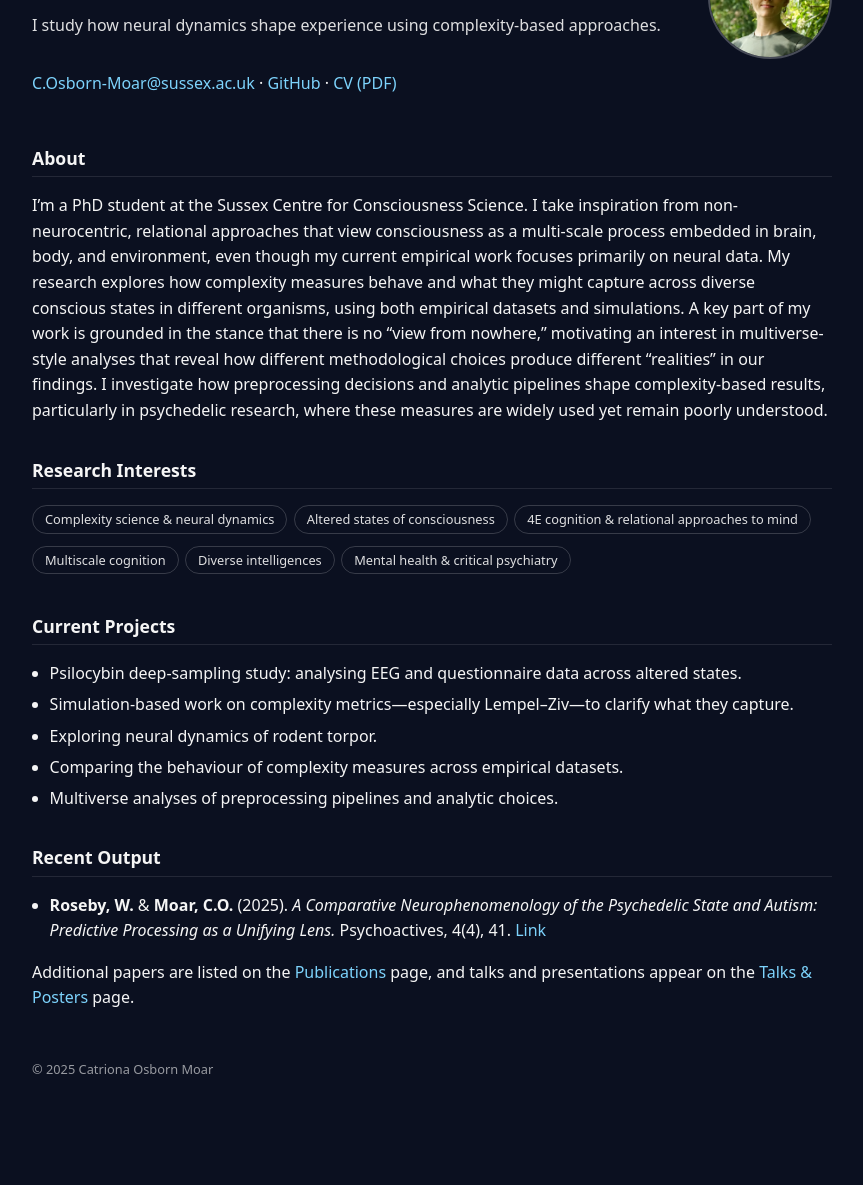
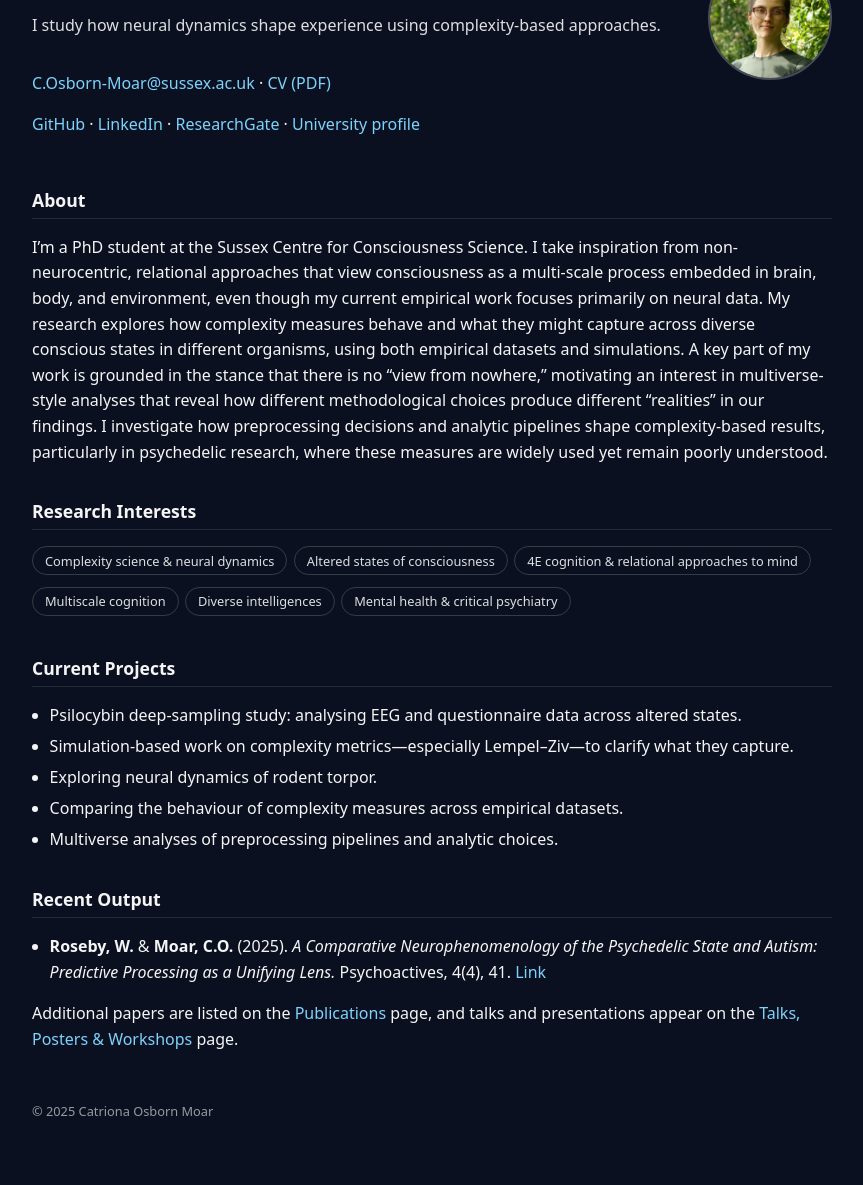
Before and after one commit to CatrionaOM/CatrionaOM.github.io, a plain HTML site: page index.html in a window 1280 px wide. Shown: the part 239-1424 px from the top of the page, without its empty margins (208-1071 px from the left). Before the commit the page ends 1382 px from the top, so only its background shows below. Drawn offline with Linux system fonts and the light colour scheme.

Commit message:
Update index.html

```diff
--- a/index.html
+++ b/index.html
@@ -134,11 +134,16 @@
       <p class="tagline">
         I study how neural dynamics shape experience using complexity-based approaches.
       </p>
-      <p>
-        <a href="mailto:C.Osborn-Moar@sussex.ac.uk">C.Osborn-Moar@sussex.ac.uk</a> ·
-        <a href="https://github.com/CatrionaOM" target="_blank" rel="noopener noreferrer">GitHub</a> ·
-        <a href="media/CV.pdf" target="_blank" rel="noopener noreferrer">CV (PDF)</a>
-      </p>
+        <p>
+          <a href="mailto:C.Osborn-Moar@sussex.ac.uk">C.Osborn-Moar@sussex.ac.uk</a> ·
+          <a href="media/CV.pdf" target="_blank" rel="noopener noreferrer">CV (PDF)</a>
+        </p>
+        <p>
+          <a href="https://github.com/CatrionaOM" target="_blank" rel="noopener noreferrer">GitHub</a> ·
+          <a href="https://www.linkedin.com/in/catriona-om/" target="_blank" rel="noopener noreferrer">LinkedIn</a> ·
+          <a href="https://www.researchgate.net/profile/Catriona-Osborn-Moar" target="_blank" rel="noopener noreferrer">ResearchGate</a> ·
+          <a href="https://profiles.sussex.ac.uk/p568029-catriona-osborn-moar" target="_blank" rel="noopener noreferrer">University profile</a>
+        </p>
     </div>
 
     <img
@@ -201,7 +206,7 @@
       <p>
         Additional papers are listed on the
         <a href="publications.html">Publications</a> page, and talks and presentations appear on the
-        <a href="talks.html">Talks &amp; Posters</a> page.
+        <a href="talks.html">Talks, Posters &amp; Workshops</a> page.
       </p>
     </section>
 
```
